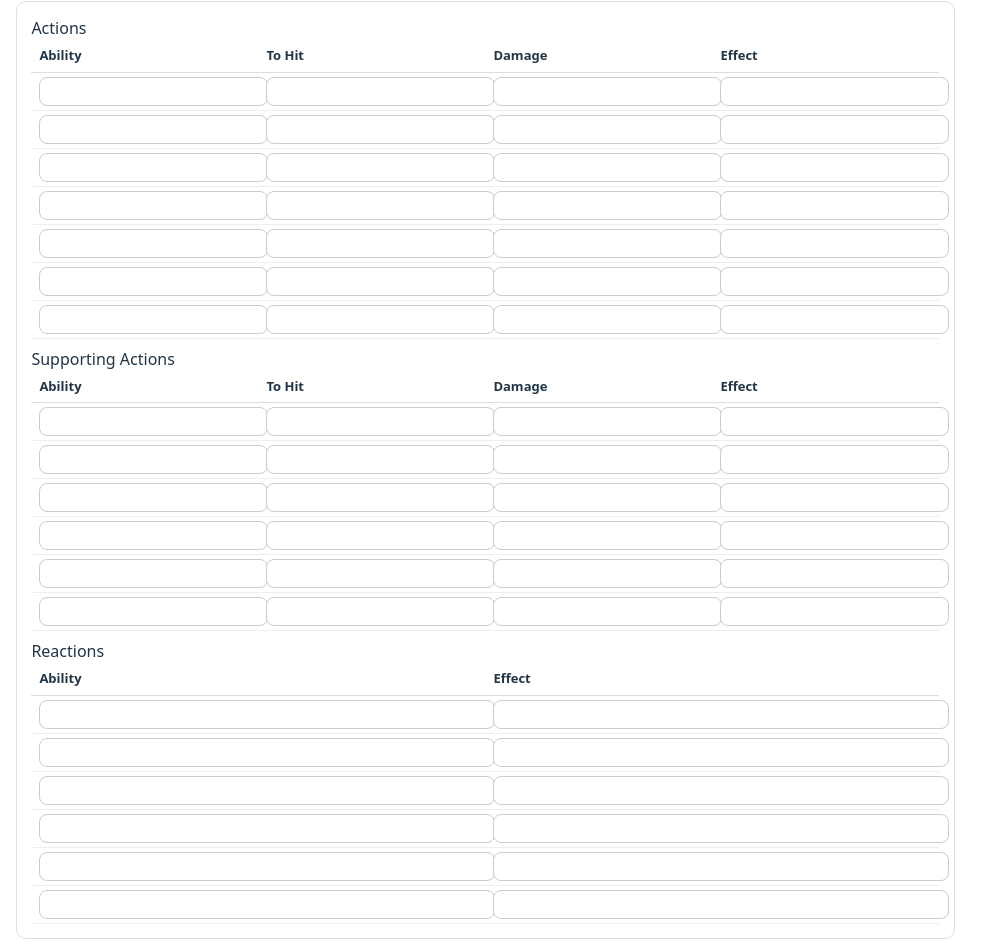
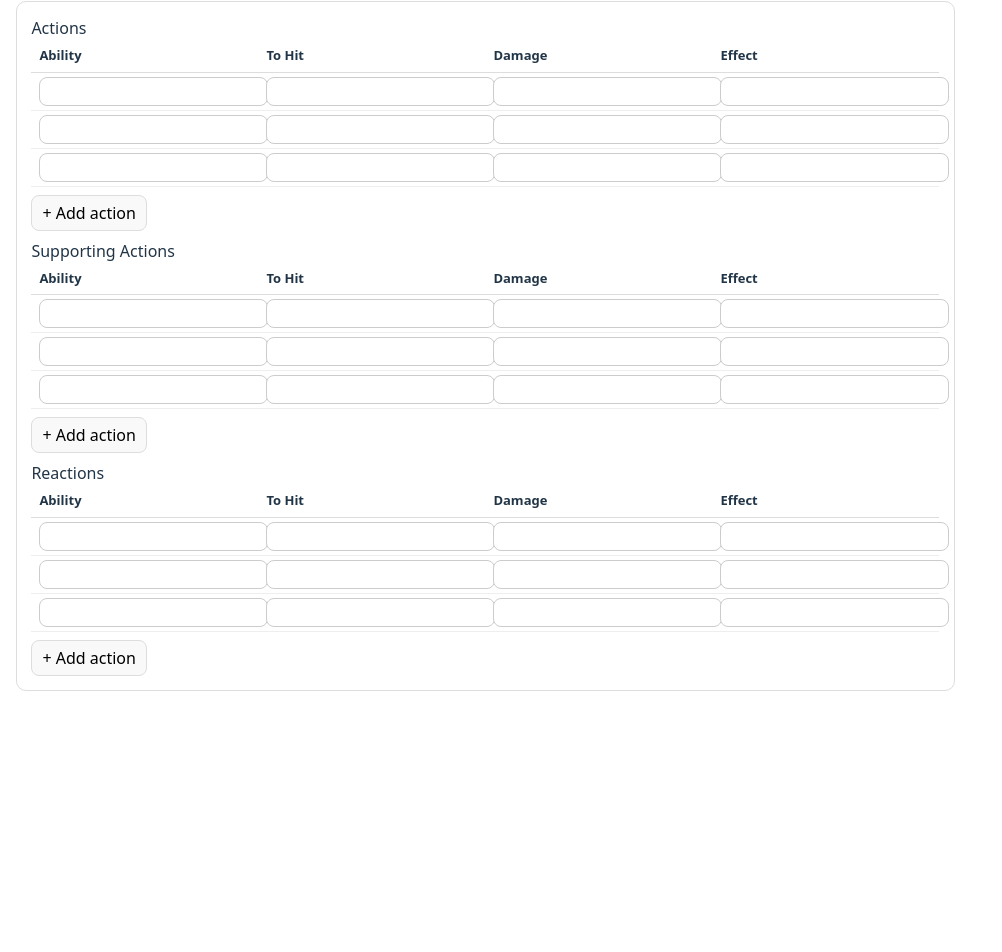
Before and after one commit to vegardmj/veins-of-power-app, a React (Vite) app: page / in a window 1280 px wide. Shown: the part 1307-2259 px from the top of the page, without its empty margins (0-1002 px from the left). After the commit the page ends 2018 px from the top, so only its background shows below. Built offline with nearby package versions, Linux system fonts and the light colour scheme.

Commit message:
Actions tables

```diff
--- a/src/App.tsx
+++ b/src/App.tsx
@@ -193,40 +193,10 @@ export default function App() {
         />
         <div style={{ height: 8 }} />
         <label>Reactions</label>
-        <table style={{ width: "100%", borderCollapse: "collapse" }}>
-          <thead>
-            <tr>
-              <th style={th}>Ability</th>
-              <th style={th}>Effect</th>
-            </tr>
-          </thead>
-          <tbody>
-            {ch.reactions.map((r, i) => (
-              <tr key={i}>
-                <td style={td}>
-                  <Input
-                    value={r.ability}
-                    onChange={(e) => {
-                      const copy = [...ch.reactions];
-                      copy[i] = { ...r, ability: e.target.value };
-                      update("reactions", copy);
-                    }}
-                  />
-                </td>
-                <td style={td}>
-                  <Input
-                    value={r.effect}
-                    onChange={(e) => {
-                      const copy = [...ch.reactions];
-                      copy[i] = { ...r, effect: e.target.value };
-                      update("reactions", copy);
-                    }}
-                  />
-                </td>
-              </tr>
-            ))}
-          </tbody>
-        </table>
+        <ActionsGrid
+          rows={ch.reactions}
+          onChange={(r) => update("reactions", r)}
+        />
       </Section>
       <InfoModal
         open={raceModalOpen}
--- a/src/components/ActionsGrid.tsx
+++ b/src/components/ActionsGrid.tsx
@@ -1,20 +1,17 @@
+import React, { useEffect } from "react";
 import type { ActionRow } from "../types";
 import { Input, th, td } from "./UI";
 
-export function ActionsGrid({
-  rows,
-  onChange,
-}: {
-  rows: ActionRow[];
-  onChange: (r: ActionRow[]) => void;
-}) {
-  const set = (idx: number, patch: Partial<ActionRow>) => {
-    const copy = [...rows];
-    copy[idx] = { ...copy[idx], ...patch };
-    onChange(copy);
-  };
-  return (
-    <table style={{ width: "100%", borderCollapse: "collapse" }}>
+// Helper: create an empty row
+const emptyRow = (): ActionRow => ({
+  ability: "",
+  toHit: "",
+  damage: "",
+  effect: "",
+});
+
+// Shared table header for Actions/Bonus Actions/Reactions
+const TableHeader: React.FC = () => (
   <thead>
     <tr>
       <th style={th}>Ability</th>
@@ -23,36 +20,106 @@ export function ActionsGrid({
       <th style={th}>Effect</th>
     </tr>
   </thead>
+);
+
+// Generic grid that both Actions and Reactions can use
+function EditableGrid({
+  rows,
+  onChange,
+  addLabel = "+ Add row",
+}: {
+  rows: ActionRow[];
+  onChange: (r: ActionRow[]) => void;
+  addLabel?: string;
+}) {
+  // Initialize to 3 rows by default if empty/undefined
+  useEffect(() => {
+    if (!rows || rows.length === 0) {
+      onChange([emptyRow(), emptyRow(), emptyRow()]);
+    }
+    // Only run when rows array reference changes
+    // eslint-disable-next-line react-hooks/exhaustive-deps
+  }, [rows]);
+
+  const set = (idx: number, patch: Partial<ActionRow>) => {
+    const copy = [...rows];
+    copy[idx] = { ...copy[idx], ...patch } as ActionRow;
+    onChange(copy);
+  };
+
+  const addRow = () => onChange([...(rows || []), emptyRow()]);
+
+  return (
+    <>
+      <table style={{ width: "100%", borderCollapse: "collapse" }}>
+        <TableHeader />
         <tbody>
-        {rows.map((r, idx) => (
+          {(rows || []).map((r, idx) => (
             <tr key={idx}>
               <td style={td}>
                 <Input
                   value={r.ability}
-                onChange={(e) => set(idx, { ability: e.target.value })}
+                  onChange={(e: React.ChangeEvent<HTMLInputElement>) =>
+                    set(idx, { ability: e.target.value })
+                  }
                 />
               </td>
               <td style={td}>
                 <Input
                   value={r.toHit}
-                onChange={(e) => set(idx, { toHit: e.target.value })}
+                  onChange={(e: React.ChangeEvent<HTMLInputElement>) =>
+                    set(idx, { toHit: e.target.value })
+                  }
                 />
               </td>
               <td style={td}>
                 <Input
                   value={r.damage}
-                onChange={(e) => set(idx, { damage: e.target.value })}
+                  onChange={(e: React.ChangeEvent<HTMLInputElement>) =>
+                    set(idx, { damage: e.target.value })
+                  }
                 />
               </td>
               <td style={td}>
                 <Input
                   value={r.effect}
-                onChange={(e) => set(idx, { effect: e.target.value })}
+                  onChange={(e: React.ChangeEvent<HTMLInputElement>) =>
+                    set(idx, { effect: e.target.value })
+                  }
                 />
               </td>
             </tr>
           ))}
         </tbody>
       </table>
+
+      <div style={{ marginTop: 8 }}>
+        <button
+          type="button"
+          onClick={addRow}
+          style={{
+            padding: "6px 10px",
+            borderRadius: 8,
+            border: "1px solid #ddd",
+            cursor: "pointer",
+          }}
+        >
+          {addLabel}
+        </button>
+      </div>
+    </>
   );
 }
+
+// === Public components ===
+export function ActionsGrid({
+  rows,
+  onChange,
+}: {
+  rows: ActionRow[];
+  onChange: (r: ActionRow[]) => void;
+}) {
+  return (
+    <EditableGrid rows={rows} onChange={onChange} addLabel="+ Add action" />
+  );
+}
--- a/src/storage.ts
+++ b/src/storage.ts
@@ -33,19 +33,24 @@ export const emptyCharacter = (): Character => ({
     bonus: "",
     total: "",
   })),
-  actions: Array.from({ length: 7 }, () => ({
+  actions: Array.from({ length: 3 }, () => ({
     ability: "",
     toHit: "",
     damage: "",
     effect: "",
   })),
-  supportActions: Array.from({ length: 6 }, () => ({
+  supportActions: Array.from({ length: 3 }, () => ({
     ability: "",
     toHit: "",
     damage: "",
     effect: "",
   })),
-  reactions: Array.from({ length: 6 }, () => ({ ability: "", effect: "" })),
+  reactions: Array.from({ length: 3 }, () => ({
+    ability: "",
+    toHit: "",
+    damage: "",
+    effect: "",
+  })),
   spellMeta: {
     ability: "Int",
     domain: "",
```
Lines whose indentation alone changed are shown as unchanged.
